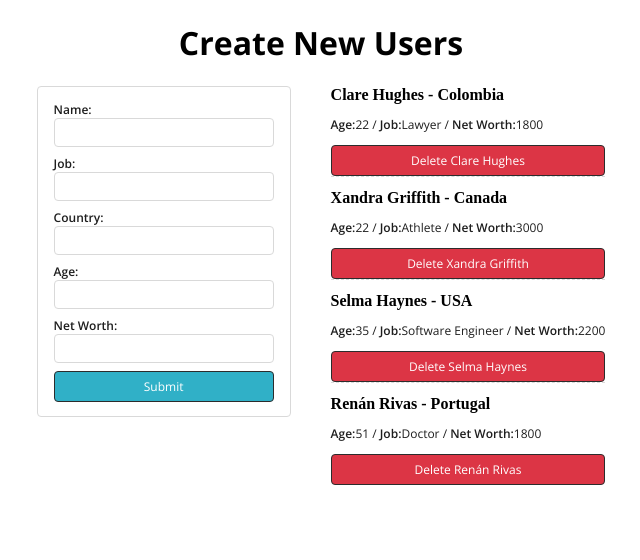
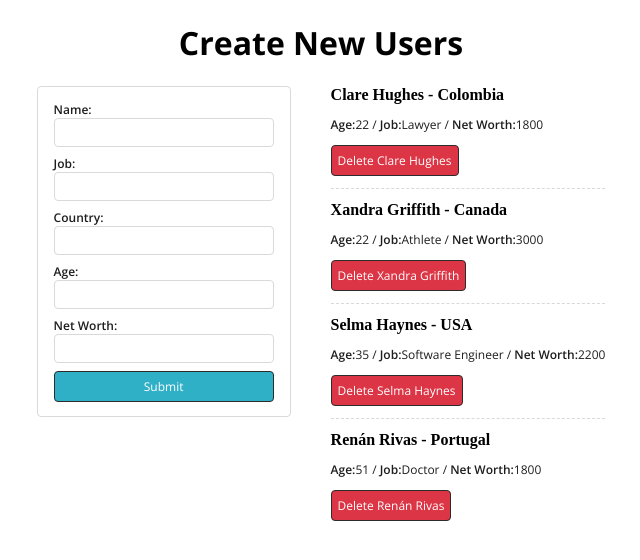
Before and after one commit to rarribas/create-new-users, a React (Vite) app: page / in a window 1280 px wide. Shown: the top 560 px of the page, without its empty margins (319-959 px from the left). Built offline with nearby package versions, Linux system fonts and the light colour scheme.

Commit message:
style tweaks

```diff
--- a/src/components/Button.module.scss
+++ b/src/components/Button.module.scss
@@ -15,5 +15,9 @@
 
   &[data-variant="danger"]{
     background: #DC3545;
+
+    &:hover{
+      background-color: #c13442;
+    }
   }
 }
--- a/src/components/List.jsx
+++ b/src/components/List.jsx
@@ -3,10 +3,9 @@ import User from './User';
 import Button from './Button';
 /* eslint-disable react/prop-types */
 export default function List({listData, setUsersData}){
+
   const deleteListItem = (listItem) => {
-    console.log("Remove", listItem, listData);
     const newItems = listData.filter((item) => item.id !== listItem.id)
-
     setUsersData(newItems);
   }
 
@@ -18,7 +17,6 @@ export default function List({listData, setUsersData}){
           text={`Delete ${listItem.name}`}
           variant='danger'
           type="button"
-            // disabled={isSaving}
           onButtonClick={() => deleteListItem(listItem)}
         />
       </li>
--- a/src/components/List.module.scss
+++ b/src/components/List.module.scss
@@ -1,10 +1,15 @@
 .list{
   li {
     margin-bottom: 12px;
+    padding-bottom: 12px;
     border-bottom: 1px dashed #d9d9d9;
 
     &:last-child{
       border-bottom: 0;
     }
   }
+
+  button {
+    width: auto;
+  }
 }
```
Lines whose indentation alone changed are shown as unchanged.
